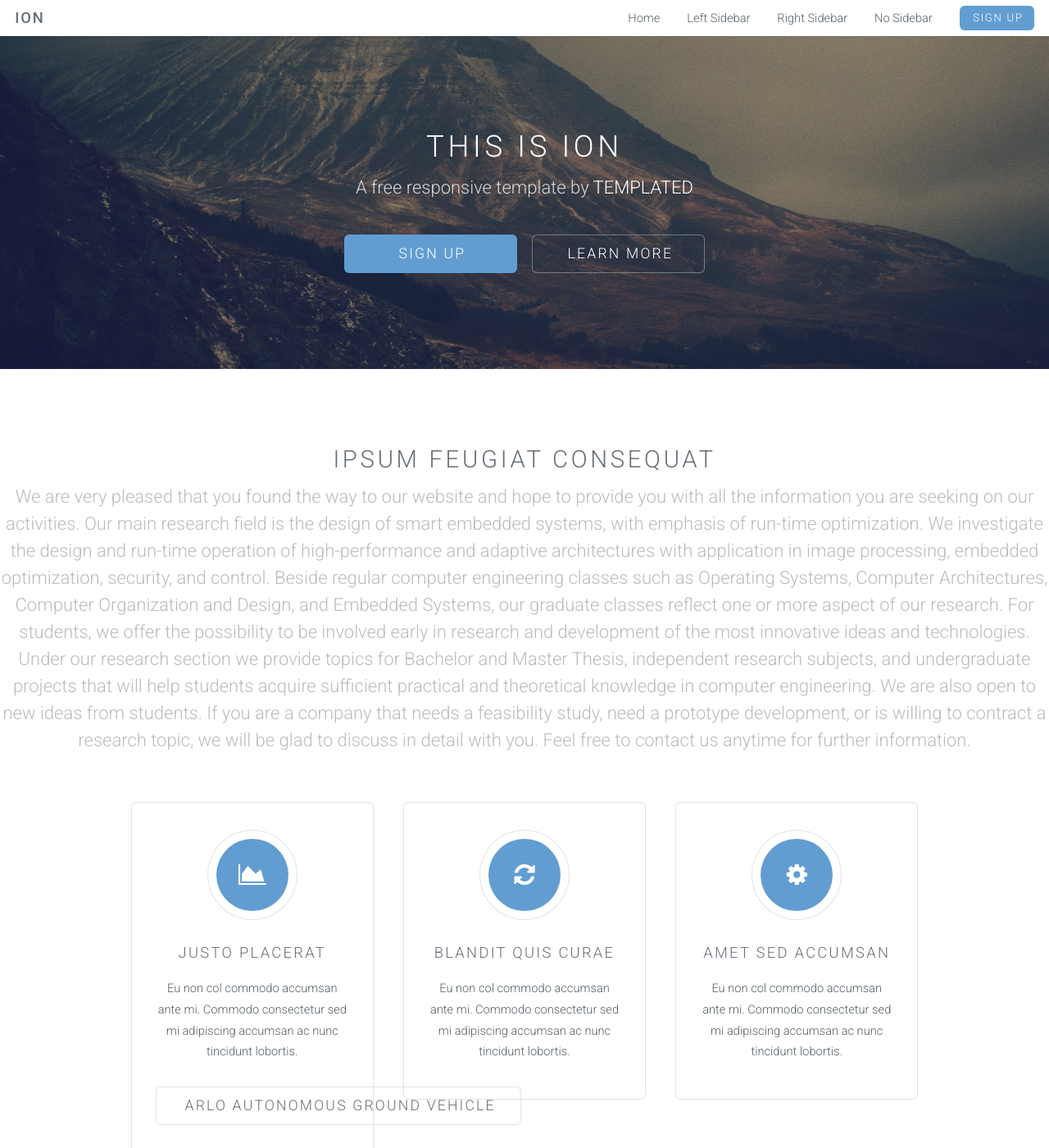
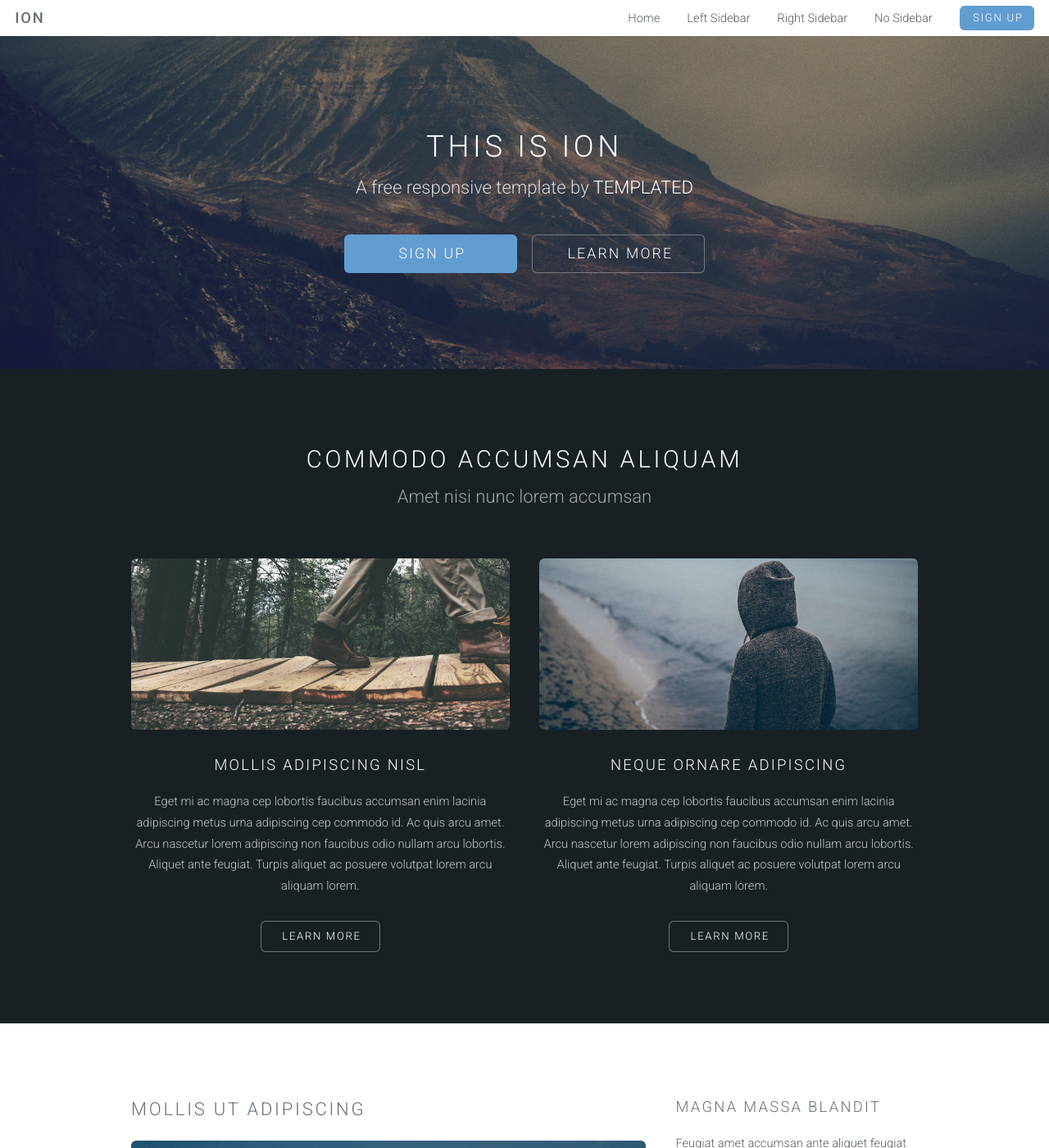
Before and after one commit to smartsystemslab-uf/smartsystemslab-uf.github.io, a Jekyll site: the page index.html, which Jekyll copies as it is, in a window 1280 px wide and 1400 px high. Shown: the whole window at 82% size. Built offline with Jekyll 4.4.1, drawn with Linux system fonts in a browser that asks for light colours.

Commit message:
Update index.html

```diff
--- a/index.html
+++ b/index.html
@@ -50,7 +50,7 @@
 			</section>
 
 		<!-- One -->
-			<section id="one" class="wrapper style1">
+			<!-- <section id="one" class="wrapper style1">
 				<header class="major">
 					<h2>Ipsum feugiat consequat</h2>
 					<p>We are very pleased that you found the way to our website and hope to provide you with all the information you are seeking on our activities.
@@ -88,7 +88,7 @@
 						</div>
 					</div>
 				</div>
-			</section>
+			</section> -->
 
 		<!-- Two -->
 			<section id="two" class="wrapper style2">
```
